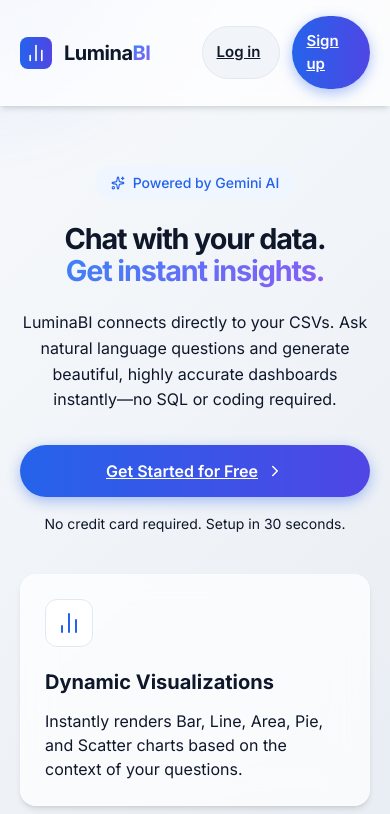
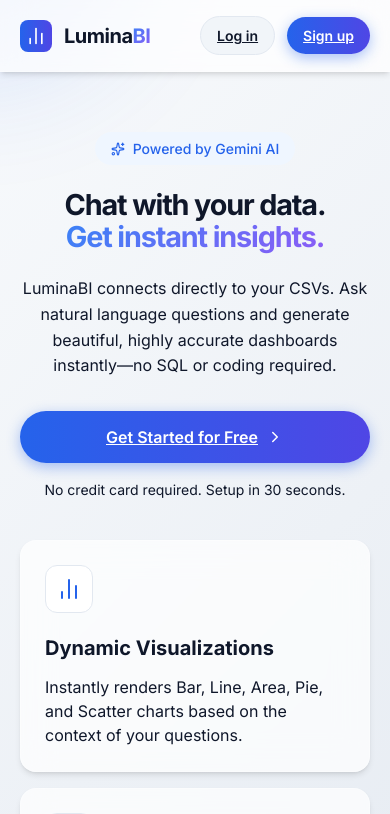
Before and after one commit to Himanshujha25/LuminaBI, a React (Vite) app in the folder client/: page / in a window 390 px wide. Shown: the top 814 px of the page. Built offline with nearby package versions, Linux system fonts and the light colour scheme.

Commit message:
Fix mobile CSS specificity bug causing 100% width on nav buttons

```diff
--- a/client/src/components/UploadModal.css
+++ b/client/src/components/UploadModal.css
@@ -252,7 +252,9 @@
     flex-direction: column;
     gap: 12px;
   }
-  .btn-primary, .btn-secondary {
+  .modal-actions .btn-primary,
+  .modal-actions .btn-secondary,
+  .auth-card .btn-primary {
     width: 100%;
     padding: 14px;
   }
--- a/client/src/pages/Home.css
+++ b/client/src/pages/Home.css
@@ -177,6 +177,13 @@
     gap: 12px;
   }
 
+  .home-nav-links .btn-primary,
+  .home-nav-links .btn-secondary {
+    padding: 8px 16px;
+    font-size: 14px;
+    white-space: nowrap;
+  }
+
   .hero-section {
     padding: 60px 20px;
     justify-content: flex-start;
```
